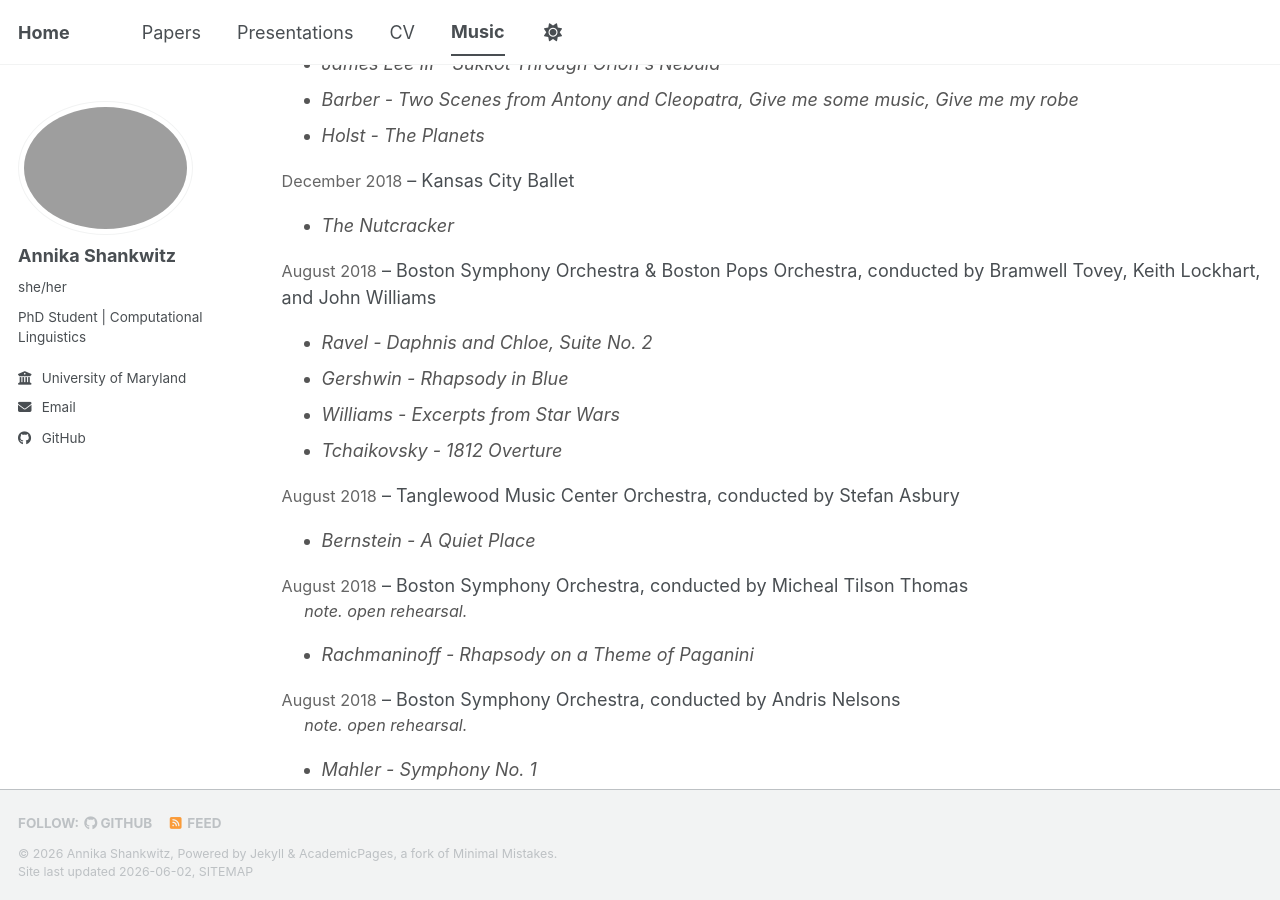
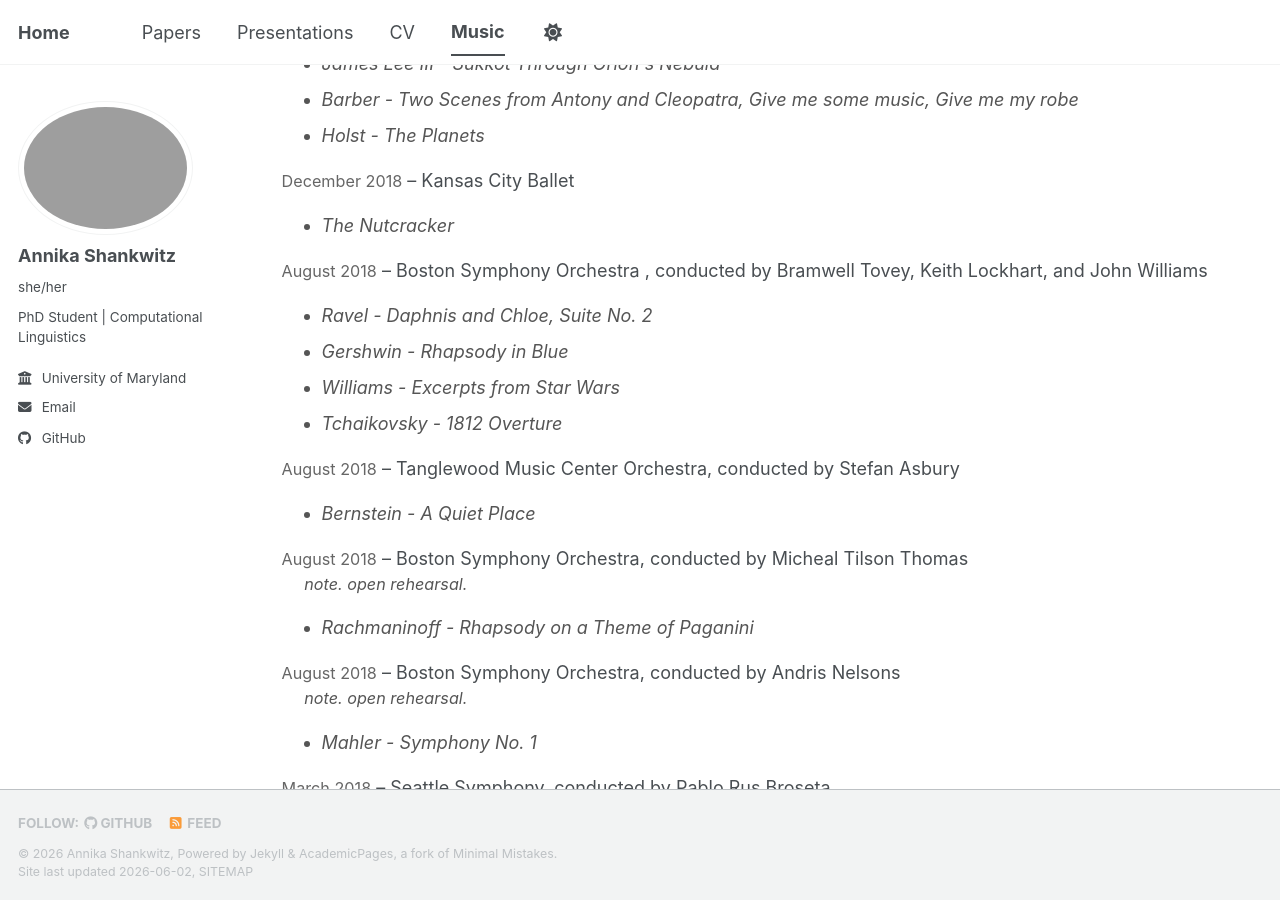
Before and after one commit to its-Annika/its-Annika.github.io, a Jekyll site: the page built from _pages/music.html, in a window 1280 px wide and 900 px high, scrolled down 2326 px. Built offline with Jekyll 4.4.1, drawn with Linux system fonts in a browser that asks for light colours; a script bundle is joined from its source files by our own code; library files that are not in the unit come from our copies.

Commit message:
Update music.html

```diff
--- a/_pages/music.html
+++ b/_pages/music.html
@@ -324,7 +324,7 @@ author_profile: true
     <div class="concert-entry">
       <div class="concert-header">
         <span class="concert-date">August 2018</span> &ndash;
-        <span class="concert-ensemble">Boston Symphony Orchestra & Boston Pops Orchestra</span>,
+        <span class="concert-ensemble">Boston Symphony Orchestra </span>,
         conducted by Bramwell Tovey, Keith Lockhart, and John Williams
       </div>
       <ul class="concert-programme">
```
